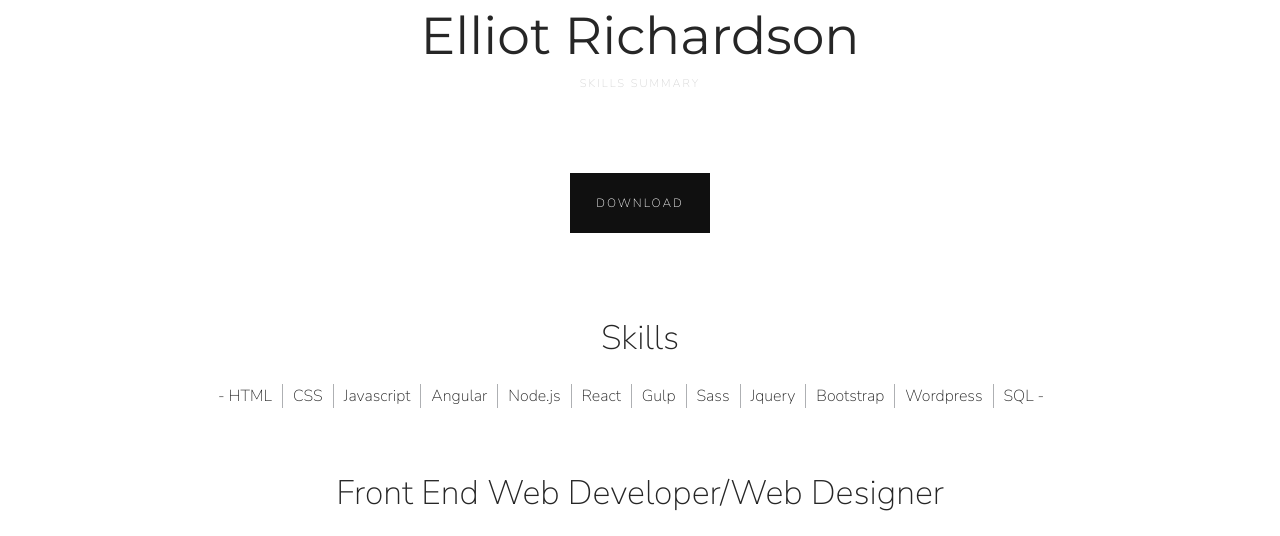
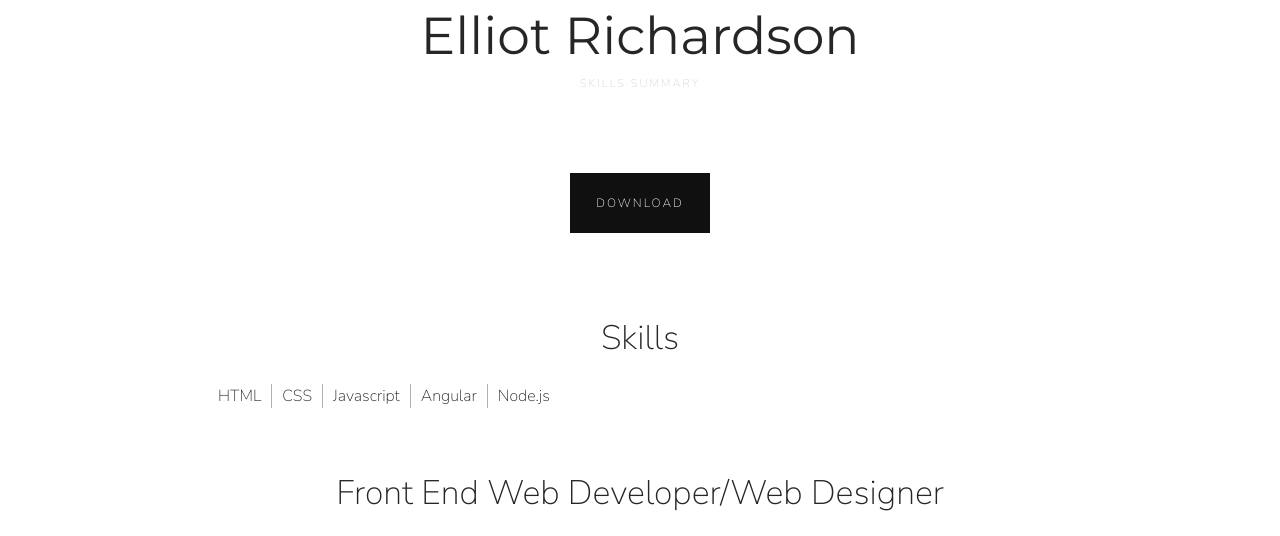
Before and after one commit to ear78/er-site-host, a website: page public/index.html at #!/resume in a window 1280 px wide. Shown: the part 213-749 px from the top of the page. Drawn offline with nearby package versions, Linux system fonts and the light colour scheme; some packages are replaced by stand-ins of ours.

Commit message:
updated resume database

```diff
--- a/public/js/controllers/resumeCtrl.js
+++ b/public/js/controllers/resumeCtrl.js
@@ -1,4 +1,5 @@
 angular.module('myApp')
-    .controller('resumeCtrl', function($scope){
+    .controller('resumeCtrl', function($scope, mainService){
+        $scope.resumes = mainService.resumes;
 
     })
--- a/public/js/service/mainService.js
+++ b/public/js/service/mainService.js
@@ -170,4 +170,35 @@
             tech: 'Affinity Designer'
         } ]
 
-    })
+
+
+//// RESUME PAGE DATA /////////////////////////////////
+    this.resumes = [
+        {
+            sectionTitle: 'Skills',
+            skills: ['HTML', 'CSS', 'Javascript', 'Angular', 'Node.js', 'React', 'Gulp', 'Sass', 'Jquery', 'Bootstrap', 'Wordpress', 'SQL']
+        },
+        {
+            sectionTitle: 'Front End Web Developer/Web Designer',
+            jobTitle: 'Front End Developer 2015 - Present',
+            jobList: ['Experience with HTML,CSS,Javascript,Jquery, Angular, React, Node.js, Gulp, Sass, Bootstrap, Wordpress, Git to build interactive websites', 'Experience with responsive design using media queries, Css, Bootstrap, and fluid grid systems', 'Experience with CMS systems, Wordpress, Squarespace, Go Daddy site builder', 'Experience with Affinity Photo/Designer, Pixelmator, Sketch, Adobe', 'Able to translate PSD mockups using HTML,CSS,Javascript with a keen eye for design']
+        },
+        {
+            sectionTitle: 'Apple',
+            jobTitle: 'Tech Support 2015 - Present',
+            jobList: ['Troubleshooting iOS devices and personal Macintosh computers', 'Handle both software and hardware technical support', 'Systematic diagnosis and documentation of all services', 'Provided Teamwork and leadership of my technical team', 'Excellent composure in high stress situations, always aiming to align and assure all of my customers', 'World class customer service, ensuring each customer has a great experience with Apple\'s in store tech support']
+        },
+        {
+            sectionTitle: 'Projects',
+            jobTitle: 'Current Projects',
+            jobList: ['Future Custom Wordpress Template', 'Built from the ground up using HTML, CSS, Javascript, Wordpress, Php', 'Redesign and Build of Elliot Richardson.com', 'Built from the ground up using Angular, HTML, CSS, Javascript, Jquery, Gulp, Sass, Node.js, NPM', 'Lyft Website Clone', 'Built from the ground up as a group project for school using React, HTML, CSS, Javascript, Jquery, Webpack, Bootstrap, Node.js, SQL']
+        },
+        {
+            sectionTitle: 'Education',
+            jobTitle: 'Current Education',
+            jobList: ['Bachelor of Arts in Music, 2005, California State University of Fullerton', 'Dev Mountain 2016 Full Stack Web Development Program']
+        }
+    ]
+
+
+}); // end of service function
--- a/public/views/resume.html
+++ b/public/views/resume.html
@@ -8,9 +8,10 @@
     </div>
 
     <section class="section-wrap">
-        <h3 class="section-titles">Skills</h3>
+        <h3 class="section-titles">{{ resumes[0].sectionTitle }}</h3>
         <ul class="skills-list margin-bottom-mid">
-            <li>- HTML</li>
+            <li ng-repeat="resume in resumes">{{ resumes[0].skills[$index] }}</li>
+            <!-- <li>- HTML</li>
             <li>CSS</li>
             <li>Javascript</li>
             <li>Angular</li>
@@ -21,7 +22,7 @@
             <li>Jquery</li>
             <li>Bootstrap</li>
             <li>Wordpress</li>
-            <li>SQL -</li>
+            <li>SQL -</li> -->
         </ul>
 
         <h3 class="section-titles">Front End Web Developer/Web Designer</h3>
```
